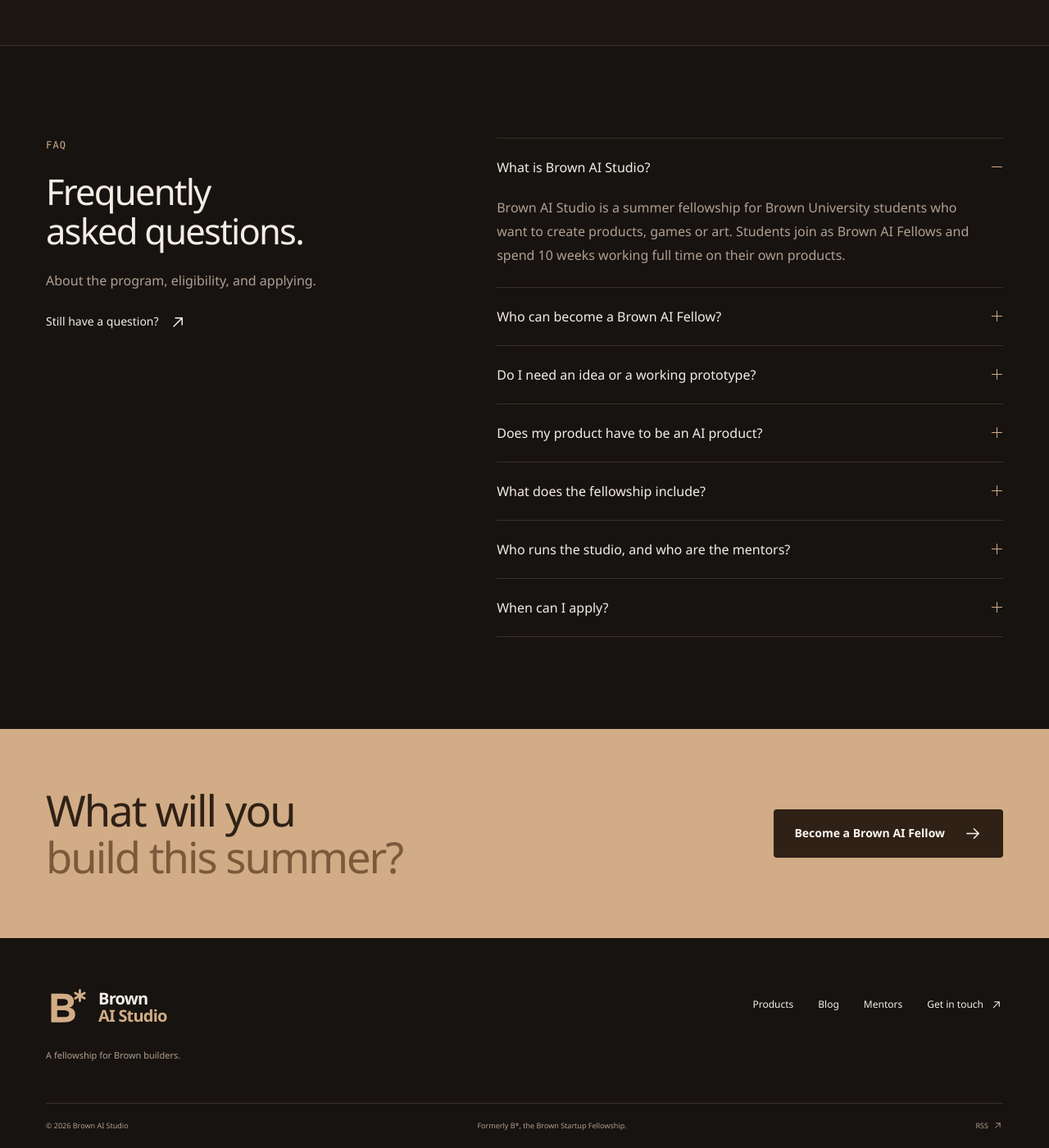
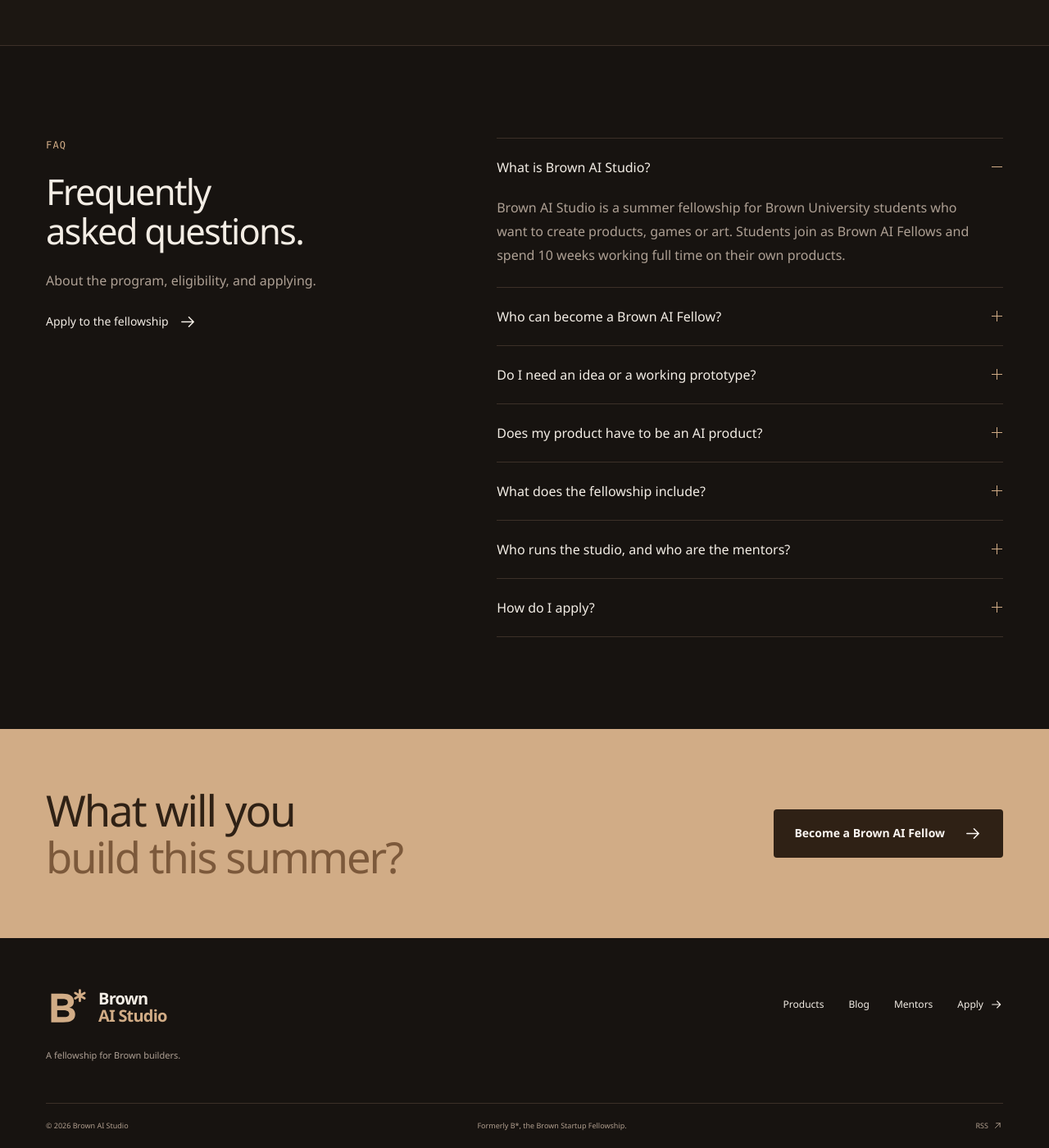
Before and after one commit to b-star-fellowship/b-star-fellowship.github.io, a Jekyll site: the page built from index.html, in a window 1280 px wide and 1400 px high, scrolled down 2681 px. Shown: the whole window at 82% size. Built offline with Jekyll 4.4.1, drawn with Linux system fonts in a browser that asks for light colours.

Commit message:
cut references to b* email

```diff
--- a/_config.yml
+++ b/_config.yml
@@ -1,5 +1,4 @@
 title: Brown AI Studio
-email: bstarfellowship@gmail.com
 description: A summer fellowship for Brown University builders. Become a Brown AI Fellow and turn an ambitious idea into real software with AI, funding, and mentorship.
 baseurl: ""
 url: "https://brownai.studio"
--- a/_data/studio.yml
+++ b/_data/studio.yml
@@ -23,7 +23,7 @@ questions:
     answer: We're a group of Brown alumni who work at top AI companies and startups, who want to give back. The program was originally started by Sam Dooman, who studied music and computer science at Brown.
     link: /mentors/
     link_label: Meet the mentors
-  - question: When can I apply?
-    answer: Visit the fellowship page for current application details, what to prepare, and how to get in touch with questions about the next cohort.
+  - question: How do I apply?
+    answer: Visit the application page to learn what to prepare and submit your application. You can apply solo or with a teammate.
     link: /apply/
-    link_label: About becoming a fellow
+    link_label: Apply to the fellowship
--- a/_layouts/base.html
+++ b/_layouts/base.html
@@ -54,7 +54,7 @@
   <footer class="site-footer">
     <div class="container footer-top">
       <div><a class="wordmark" href="{{ '/' | relative_url }}"><img class="wordmark-symbol" src="{{ '/assets/img/studio-mark.svg' | relative_url }}" width="52" height="52" alt="" aria-hidden="true"><span>Brown<span class="wordmark-second">AI Studio</span></span></a><p>A fellowship for Brown builders.</p></div>
-      <div class="footer-links"><a href="{{ '/products/' | relative_url }}">Products</a><a href="{{ '/blog/' | relative_url }}">Blog</a><a href="{{ '/mentors/' | relative_url }}">Mentors</a><a href="mailto:{{ site.email }}">Get in touch {% include arrow.html direction="diagonal" %}</a></div>
+      <div class="footer-links"><a href="{{ '/products/' | relative_url }}">Products</a><a href="{{ '/blog/' | relative_url }}">Blog</a><a href="{{ '/mentors/' | relative_url }}">Mentors</a><a href="{{ '/apply/' | relative_url }}">Apply {% include arrow.html %}</a></div>
     </div>
     <div class="container footer-bottom"><span>© {{ 'now' | date: '%Y' }} Brown AI Studio</span><span>Formerly B*, the Brown Startup Fellowship.</span><a href="{{ '/feed.xml' | relative_url }}">RSS {% include arrow.html direction="diagonal" %}</a></div>
   </footer>
--- a/index.html
+++ b/index.html
@@ -56,7 +56,7 @@ description: Build the future with AI. A summer fellowship giving Brown students
     <p class="eyebrow">FAQ</p>
     <h2 id="faq-title">Frequently<br>asked questions.</h2>
     <p>About the program, eligibility, and applying.</p>
-    <a class="text-link" href="mailto:{{ site.email }}">Still have a question? {% include arrow.html direction="diagonal" %}</a>
+    <a class="text-link" href="{{ '/apply/' | relative_url }}">Apply to the fellowship {% include arrow.html %}</a>
   </div>
   <div class="faq-list">
     {% for item in site.data.studio.questions %}
```
Also changed, not shown: readme.md.
